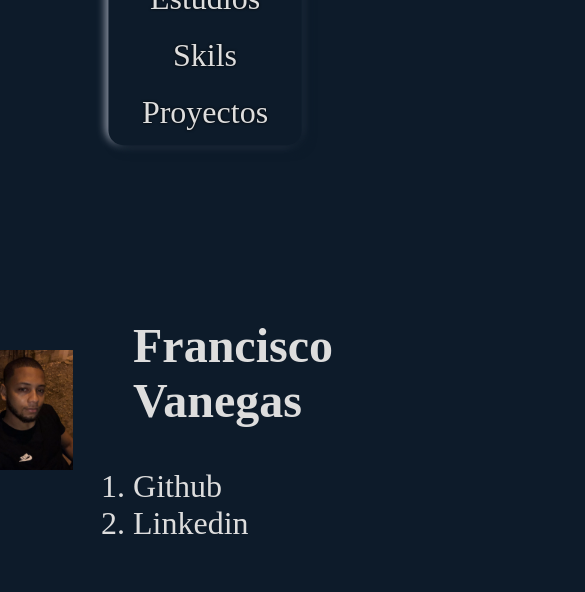
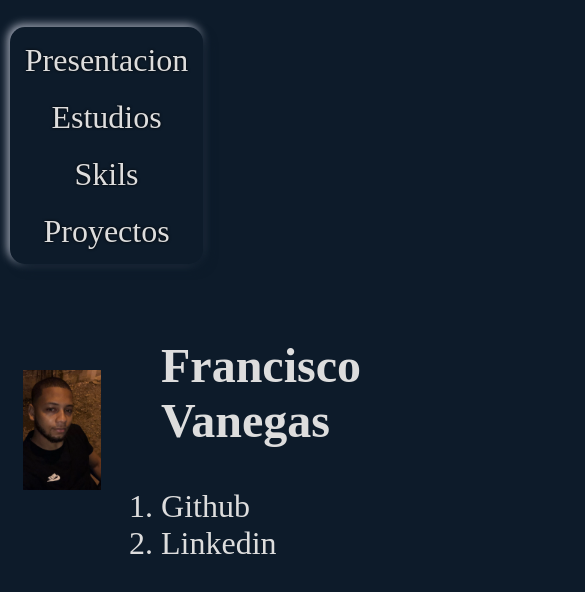
Before and after one commit to FranciscoDJVI/Javascript, a React (Create React App) app in the folder mifirstpage/: page / in a window 390 px wide. Shown: the top 592 px of the page, 585 px wide, since content can reach past the window. Built offline with nearby package versions, Linux system fonts and the light colour scheme.

Commit message:
responsive design

```diff
--- a/mifirstpage/src/App.css
+++ b/mifirstpage/src/App.css
@@ -3,11 +3,11 @@ body {
   background: var(--principal-color);
   color: #dddddd;
   display: flex;
-  flex-direction: column;
+  flex-direction: row;
   align-items: center;
   justify-items: center;
-  margin: 0;
-  padding: 0;
+  margin: 10px;
+  padding: 10px;
   box-sizing: border-box;
   scroll-behavior: smooth;
 }
@@ -24,9 +24,8 @@ body {
   margin-bottom: 200px;
   font-size: 2rem;
   position: fixed;
-  top: 5%;
-  left: 50%;
-  transform: translate(-50%, -50%);
+  top: 10%;
+  left: 0;
   width: fit-content;
   z-index: 1000;
   padding: 1rem;
@@ -35,7 +34,6 @@ body {
     -2px -2px 10px #babecc;
   border-radius: 15px;
 }
-
 
 .avatar-img {
   width: 300px;
@@ -69,8 +67,6 @@ ol li {
   font-size: 1rem;
 }
 
-
-
 /* Media queries para monitores grandes */
 @media (min-width: 1200px) {
   body {
@@ -78,8 +74,8 @@ ol li {
     flex-direction: column;
     align-items: center;
     justify-items: center;
-    margin: 0;
-    padding: 0;
+    margin: 10px;
+    padding: 10px;
     box-sizing: border-box;
     scroll-behavior: smooth;
   }
@@ -107,8 +103,8 @@ ol li {
     flex-direction: column;
     align-items: center;
     justify-items: center;
-    margin: 0;
-    padding: 0;
+    margin: 10px;
+    padding: 10px;
     box-sizing: border-box;
     scroll-behavior: smooth;
   }
@@ -151,8 +147,8 @@ ol li {
     flex-direction: column;
     align-items: center;
     justify-items: center;
-    margin: 0;
-    padding: 0;
+    margin: 10px;
+    padding: 10px;
     box-sizing: border-box;
     scroll-behavior: smooth;
   }
@@ -188,15 +184,14 @@ ol li {
   }
 }
 
-
 @media (min-width: 360px) {
   body {
     display: flex;
-    flex-direction: column;
+    flex-direction: row;
     align-items: center;
     justify-items: center;
-    margin: 0;
-    padding: 0;
+    margin: 10px;
+    padding: 10px;
     box-sizing: border-box;
     scroll-behavior: smooth;
   }
```
